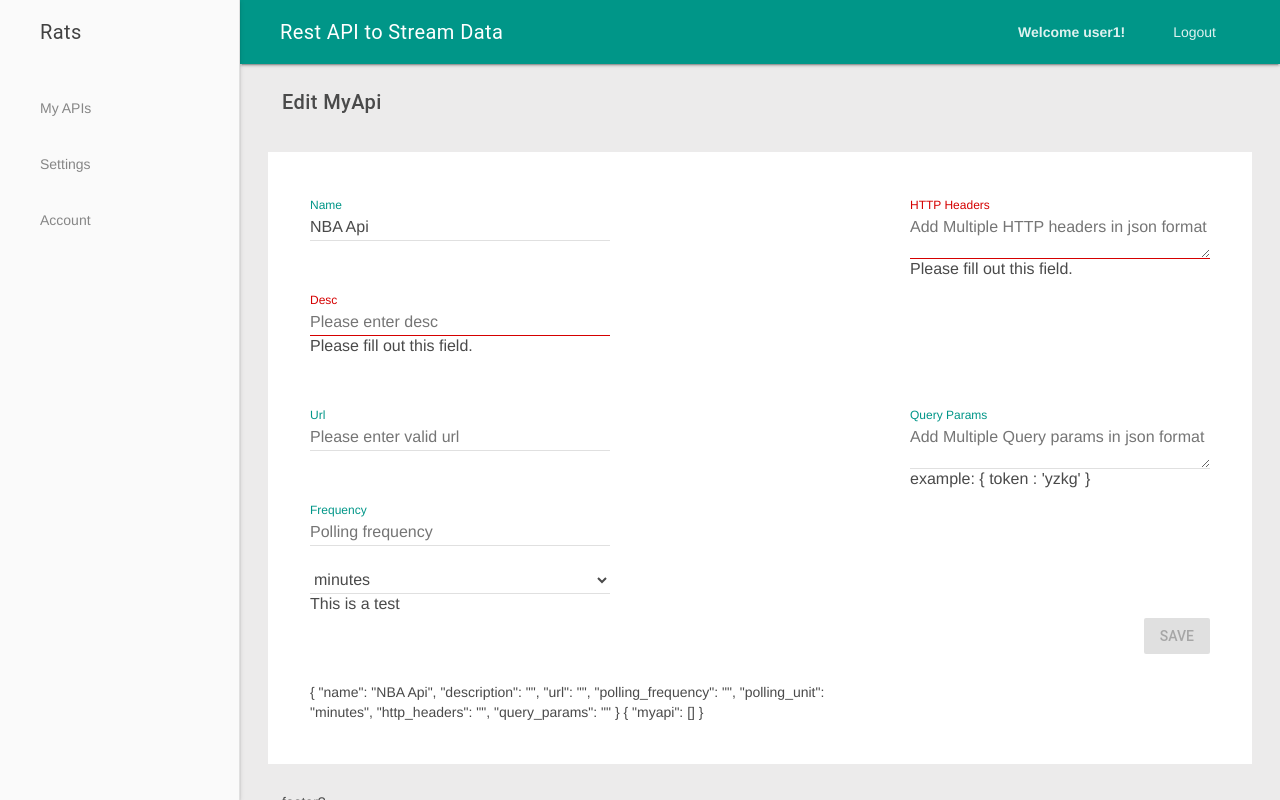
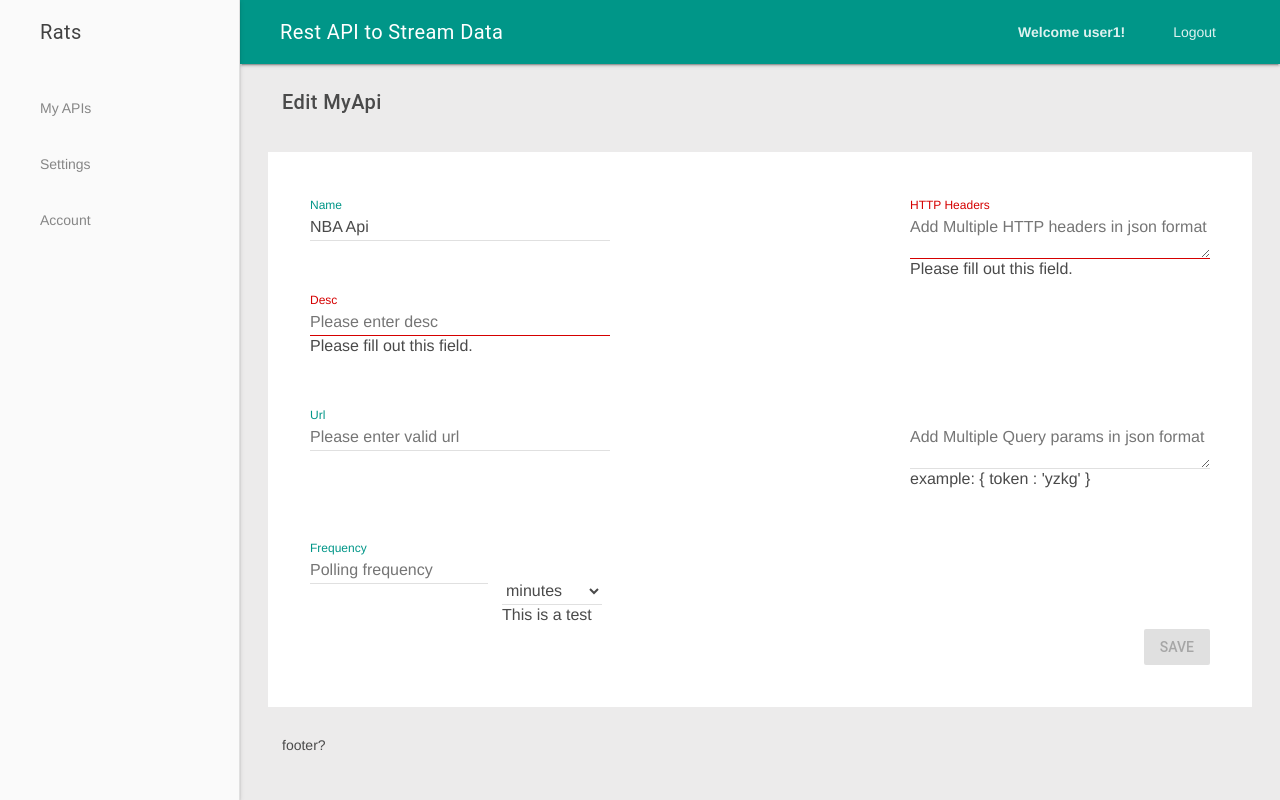
Before and after one commit to rest2stream/rest2stream, a Vue app in the folder vue3/: page /myapi/edit/1 in a window 1280 px wide. Built offline with nearby package versions, Linux system fonts and the light colour scheme.

Commit message:
props proper case for passing css

```diff
--- a/vue3/src/components/forms/FormInput.vue
+++ b/vue3/src/components/forms/FormInput.vue
@@ -2,18 +2,18 @@
 
     <label
       v-if="id && !label"
-      :class="label_class"
+      :class="labelClass"
       :for="id"
     >{{id}}</label>
 
     <label
       v-if="id && label"
-      :class="label_class"
+      :class="labelClass"
       :for="id"
     >{{label}}</label>
 
     <input
-      :class="input_class"
+      :class="inputClass"
       v-bind="$attrs"
       :id="id"
       :value="modelValue"
@@ -43,10 +43,10 @@
         help: {
           type: String
         },
-        label_class: {
+        labelClass: {
           type: String
         },
-        input_class: {
+        inputClass: {
           type: String
         },
         //validationMessage: {
--- a/vue3/src/components/forms/FormTextarea.vue
+++ b/vue3/src/components/forms/FormTextarea.vue
@@ -2,18 +2,18 @@
 
     <label
       v-if="id && !label"
-      :class="label_class"
+      :class="labelClass"
       :for="id"
     >{{id}}</label>
 
     <label
       v-if="id && label"
-      :class="label_class"
+      :class="labelClass"
       :for="id"
     >{{label}}</label>
 
     <textarea
-      :class="textarea_class"
+      :class="textareaClass"
       v-bind="$attrs"
       :id="id"
       :value="modelValue"
@@ -51,10 +51,10 @@
         help: {
           type: String
         },
-        label_class: {
+        labelClass: {
           type: String
         },
-        textarea_class: {
+        textareaClass: {
           type: String
         },
         //validationMessage: {
--- a/vue3/src/views/MyApiEdit.vue
+++ b/vue3/src/views/MyApiEdit.vue
@@ -4,15 +4,13 @@
     #default="{ isValid }"
   >
     <div :class="css">
-      {{frm}}
+<!--      {{frm}}
+      {{store.state.myapi}} -->
 
-      {{store.state.myapi}}
-
-        <div :class="`${css}__name`">
-          <div class="mdl-textfield mdl-js-textfield mdl-textfield--floating-label">
+        <div :class="`${css}__name mdl-textfield mdl-js-textfield mdl-textfield--floating-label`">
           <FormInput
-              label_class="mdl-textfield__label"
-              input_class="mdl-textfield__input"
+            label-class="mdl-textfield__label"
+            input-class="mdl-textfield__input"
             id="Name"
             type="text"
             placeholder="Please enter text"
@@ -20,13 +18,11 @@
             required
           />
         </div>
-        </div>
 
-        <div :class="`${css}__desc`">
-          <div class="mdl-textfield mdl-js-textfield mdl-textfield--floating-label">
+        <div :class="`${css}__desc mdl-textfield mdl-js-textfield mdl-textfield--floating-label`">
           <FormInput
-              label_class="mdl-textfield__label"
-              input_class="mdl-textfield__input"
+            label-class="mdl-textfield__label"
+            input-class="mdl-textfield__input"
             id="Desc"
             type="text"
             placeholder="Please enter desc"
@@ -34,27 +30,23 @@
             required
           />
         </div>
-        </div>
 
-        <div :class="`${css}__url`">
-          <div class="mdl-textfield mdl-js-textfield mdl-textfield--floating-label">
+        <div :class="`${css}__url mdl-textfield mdl-js-textfield mdl-textfield--floating-label`">
           <FormInput
-              label_class="mdl-textfield__label"
-              input_class="mdl-textfield__input"
+            label-class="mdl-textfield__label"
+            input-class="mdl-textfield__input"
             id="Url"
             type="url"
             placeholder="Please enter valid url"
             v-model="frm.url"
           />
         </div>
-        </div>
 
-        <div :class="`${css}__frequency`">
-          <div class="mdl-textfield mdl-js-textfield mdl-textfield--floating-label">
+        <div :class="`${css}__frequency mdl-textfield mdl-js-textfield mdl-textfield--floating-label`">
           <div>
             <FormInput
-                label_class="mdl-textfield__label"
-                input_class="mdl-textfield__input"
+              label-class="mdl-textfield__label"
+              input-class="mdl-textfield__input"
               id="Frequency"
               type="text"
               placeholder="Polling frequency"
@@ -70,13 +62,11 @@
             />
           </div>
         </div>
-        </div>
 
-        <div :class="`${css}__headers`">
-          <div class="mdl-textfield mdl-js-textfield mdl-textfield--floating-label">
+        <div :class="`${css}__headers mdl-textfield mdl-js-textfield mdl-textfield--floating-label`">
           <FormTextarea
-              label_class="mdl-textfield__label"
-              textarea_class="mdl-textfield__input"
+            label-class="mdl-textfield__label"
+            textarea-class="mdl-textfield__input"
             v-model="frm.http_headers"
             id="headers"
             label="HTTP Headers"
@@ -85,20 +75,17 @@
             required
           />
         </div>
-        </div>
 
-        <div :class="`${css}__query_params`">
-          <div class="mdl-textfield mdl-js-textfield mdl-textfield--floating-label">
+        <div class="`${css}__query_params mdl-textfield mdl-js-textfield mdl-textfield--floating-label`">
           <FormTextarea
-              label_class="mdl-textfield__label"
-              textarea_class="mdl-textfield__input"
+            label-class="mdl-textfield__label"
+            textarea-class="mdl-textfield__input"
             v-model="frm.query_params"
             id="query_params"
             label="Query Params"
             placeholder="Add Multiple Query params in json format"
             help="example: { token : 'yzkg' }"
           />
-          </div>
         </div>
 
         <div :class="`${css}__button`">
```
Lines whose indentation alone changed are shown as unchanged.
